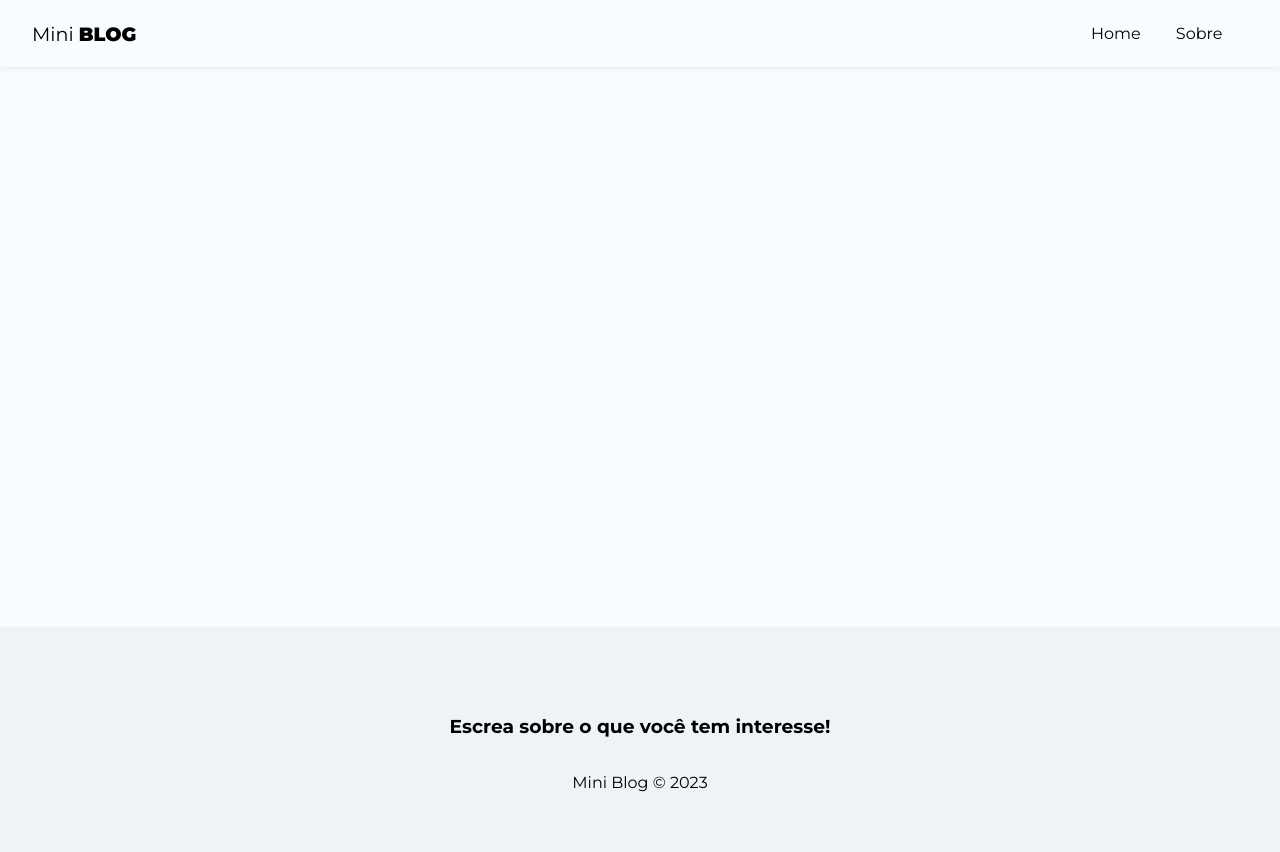
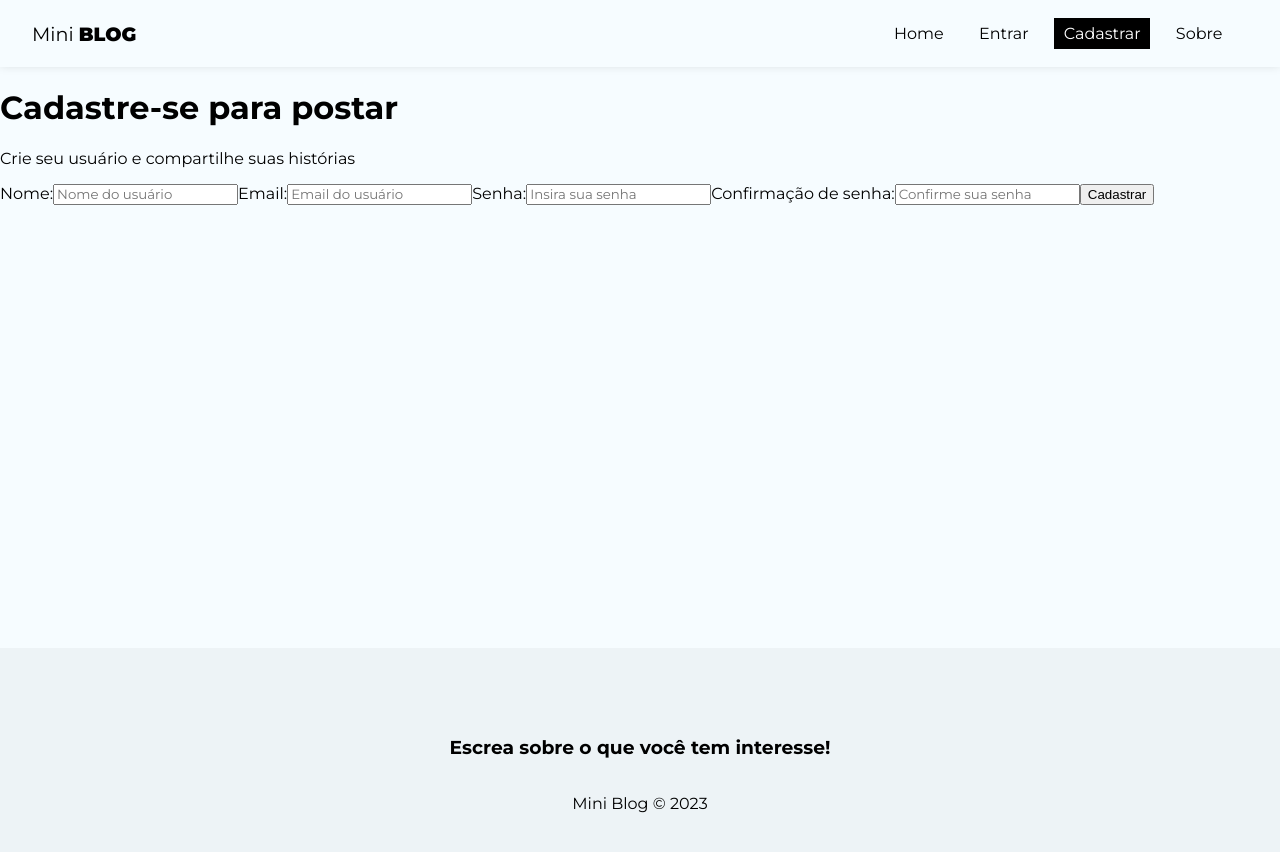
Before and after one commit to lauromiottojr/react-course-hdc, a React (Create React App) app in the folder 09-mini-blog/: page /register in a window 1280 px wide. Shown: the top 852 px of the page. Built offline with nearby package versions, Linux system fonts and the light colour scheme.

Commit message:
Creating Login and Register pages

```diff
--- a/09-mini-blog/src/App.js
+++ b/09-mini-blog/src/App.js
@@ -5,6 +5,8 @@
 import Home from './pages/Home/Home'
 import Footer from './components/Footer/Footer'
 import Navbar from './components/Navbar/Navbar'
+import Login from './pages/Login/Login'
+import Register from './pages/Register/Register'
 
 import './App.css'
 
@@ -17,6 +19,8 @@
           <Routes>
             <Route path='/' element={<Home />} />
             <Route path='/about' element={<About />} />
+            <Route path='/login' element={<Login />} />
+            <Route path='/register' element={<Register />} />
           </Routes>
         </div>
         <Footer />
--- a/09-mini-blog/src/components/Navbar/Navbar.js
+++ b/09-mini-blog/src/components/Navbar/Navbar.js
@@ -15,6 +15,16 @@
                     </NavLink>
                 </li>
                 <li>
+                    <NavLink to="/login" className={({ isActive }) => (isActive ? styles.active : "")}>
+                        Entrar
+                    </NavLink>
+                </li>
+                <li>
+                    <NavLink to="/register" className={({ isActive }) => (isActive ? styles.active : "")}>
+                        Cadastrar
+                    </NavLink>
+                </li>
+                <li>
                     <NavLink to="/about" className={({ isActive }) => (isActive ? styles.active : "")}>
                         Sobre
                     </NavLink>
--- /dev/null
+++ b/09-mini-blog/src/pages/Login/Login.js
@@ -0,0 +1,9 @@
+import styles from './Login.module.css'
+
+const Login = () => {
+    return (
+        <div>Login</div>
+    )
+}
+
+export default Login
--- /dev/null
+++ b/09-mini-blog/src/pages/Register/Register.js
@@ -0,0 +1,33 @@
+import { useState, useEffect } from 'react'
+
+import styles from './Register.module.css'
+
+const Register = () => {
+    return (
+        <div>
+            <h1>Cadastre-se para postar</h1>
+            <p>Crie seu usuário e compartilhe suas histórias</p>
+            <form>
+                <label>
+                    <span>Nome:</span>
+                    <input type="text" name='displayname' required placeholder='Nome do usuário' />
+                </label>
+                <label>
+                    <span>Email:</span>
+                    <input type="email" name='email' required placeholder='Email do usuário' />
+                </label>
+                <label>
+                    <span>Senha:</span>
+                    <input type="password" name='password' required placeholder='Insira sua senha' />
+                </label>
+                <label>
+                    <span>Confirmação de senha:</span>
+                    <input type="password" name='confirmPassword' required placeholder='Confirme sua senha' />
+                </label>
+                <button className="btn">Cadastrar</button>
+            </form>
+        </div>
+    )
+}
+
+export default Register
--- /dev/null
+++ b/09-mini-blog/src/pages/Register/Register.module.css
@@ -0,0 +1,7 @@
+.register {
+    text-align: center;
+}
+
+.register p {
+    color: #aaa;
+}
```
Also changed, not shown: 09-mini-blog/src/pages/Login/Login.module.css (added).
